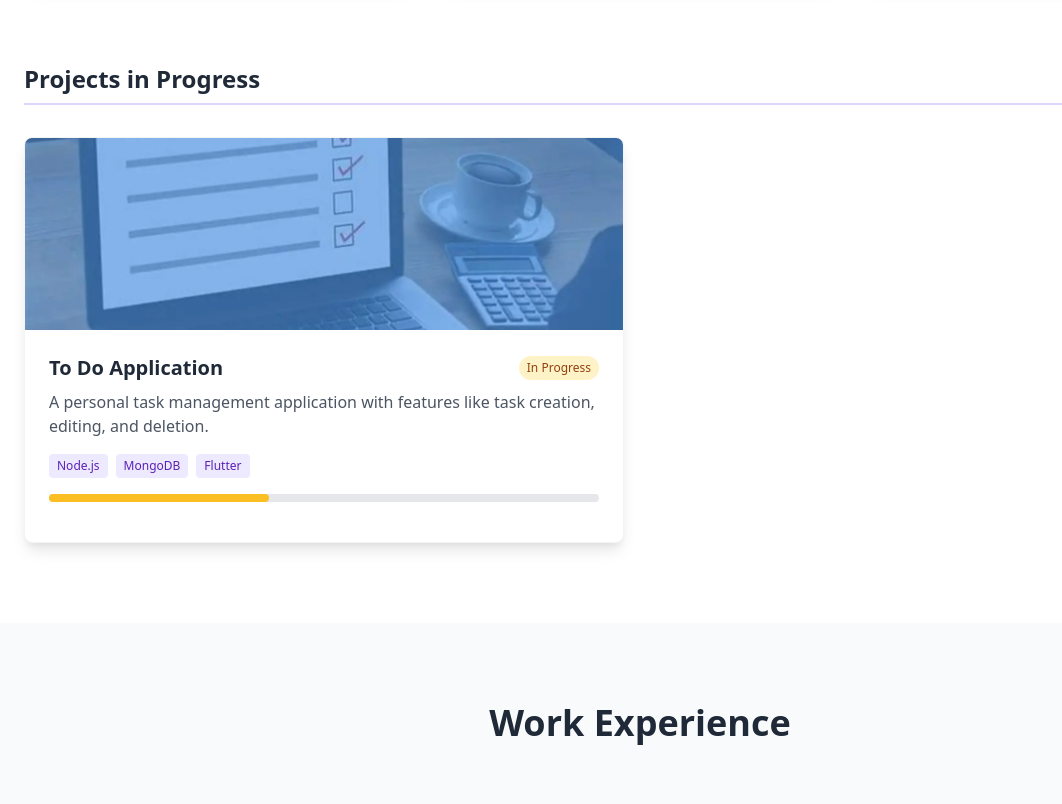
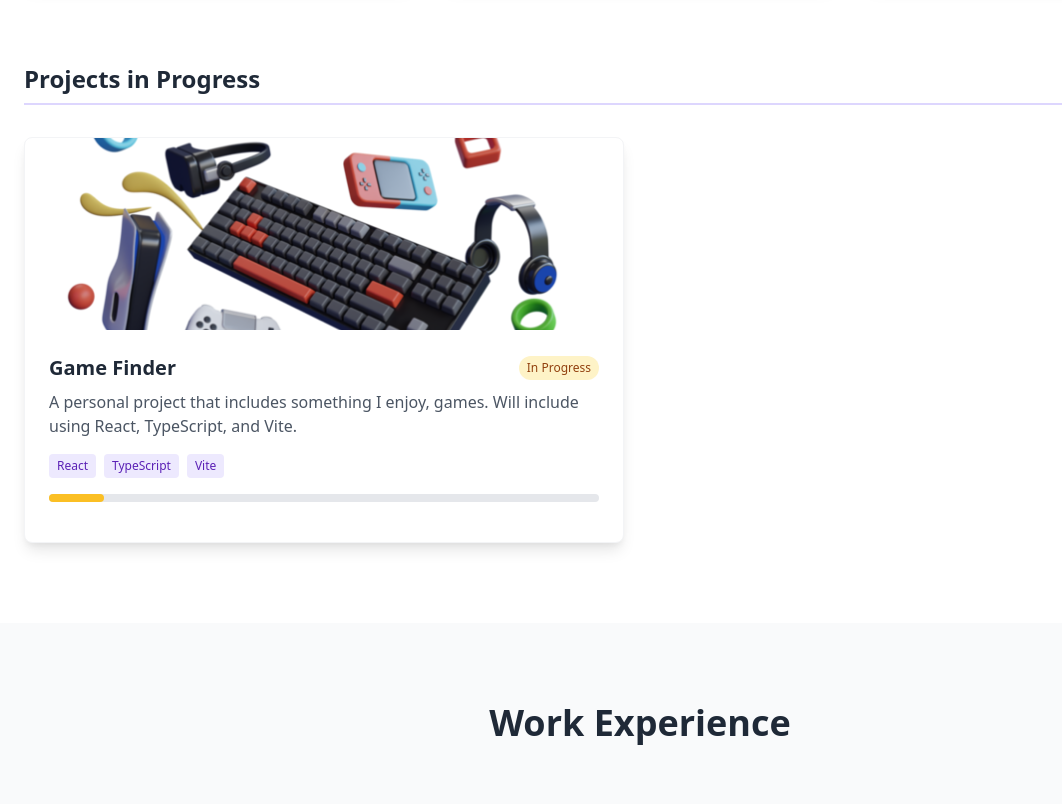
Before and after one commit to Storm-Tarran/Storm-Tarran-Portfolio-Website, a plain HTML site: page index.html in a window 1280 px wide. Shown: the part 4100-4904 px from the top of the page, without its empty margins (0-1062 px from the left). Drawn offline with nearby package versions, Linux system fonts and the light colour scheme.

Commit message:
Changed projects

```diff
--- a/index.html
+++ b/index.html
@@ -410,23 +410,23 @@
                     <!-- Project 4 -->
                     <div class="project-card bg-white rounded-lg overflow-hidden shadow-lg border border-gray-100">
                         <div class="h-48 overflow-hidden">
-                            <img src="img/To-Do-App.webp"
-                                 alt="Project 4: To Do Application"
+                            <img src="img/Game.webp"
+                                 alt="Project 4: Game Finder"
                                  class="w-full h-full object-cover transition duration-500 transform hover:scale-110">
                         </div>
                         <div class="p-6">
                             <div class="flex justify-between items-center mb-2">
-                                <h4 class="text-xl font-semibold text-gray-800">To Do Application</h4>
+                                <h4 class="text-xl font-semibold text-gray-800">Game Finder</h4>
                                 <span class="bg-yellow-100 text-yellow-800 text-xs px-2 py-1 rounded-full">In Progress</span>
                             </div>
-                            <p class="text-gray-600 mb-4">A personal task management application with features like task creation, editing, and deletion.</p>
+                            <p class="text-gray-600 mb-4">A personal project that includes something I enjoy, games. Will include using React, TypeScript, and Vite.</p>
                             <div class="flex flex-wrap gap-2 mb-4">
-                                <span class="bg-purple-100 text-purple-800 text-xs px-2 py-1 rounded">Node.js</span>
-                                <span class="bg-purple-100 text-purple-800 text-xs px-2 py-1 rounded">MongoDB</span>
-                                <span class="bg-purple-100 text-purple-800 text-xs px-2 py-1 rounded">Flutter</span>
+                                <span class="bg-purple-100 text-purple-800 text-xs px-2 py-1 rounded">React</span>
+                                <span class="bg-purple-100 text-purple-800 text-xs px-2 py-1 rounded">TypeScript</span>
+                                <span class="bg-purple-100 text-purple-800 text-xs px-2 py-1 rounded">Vite</span>
                             </div>
                             <div class="w-full bg-gray-200 rounded-full h-2 mb-4">
-                                <div class="bg-yellow-400 h-2 rounded-full width--40"></div>
+                                <div class="bg-yellow-400 h-2 rounded-full width--10"></div>
                             </div>
                         </div>
                     </div>
```
Also changed, not shown: img/Game.webp (added).
